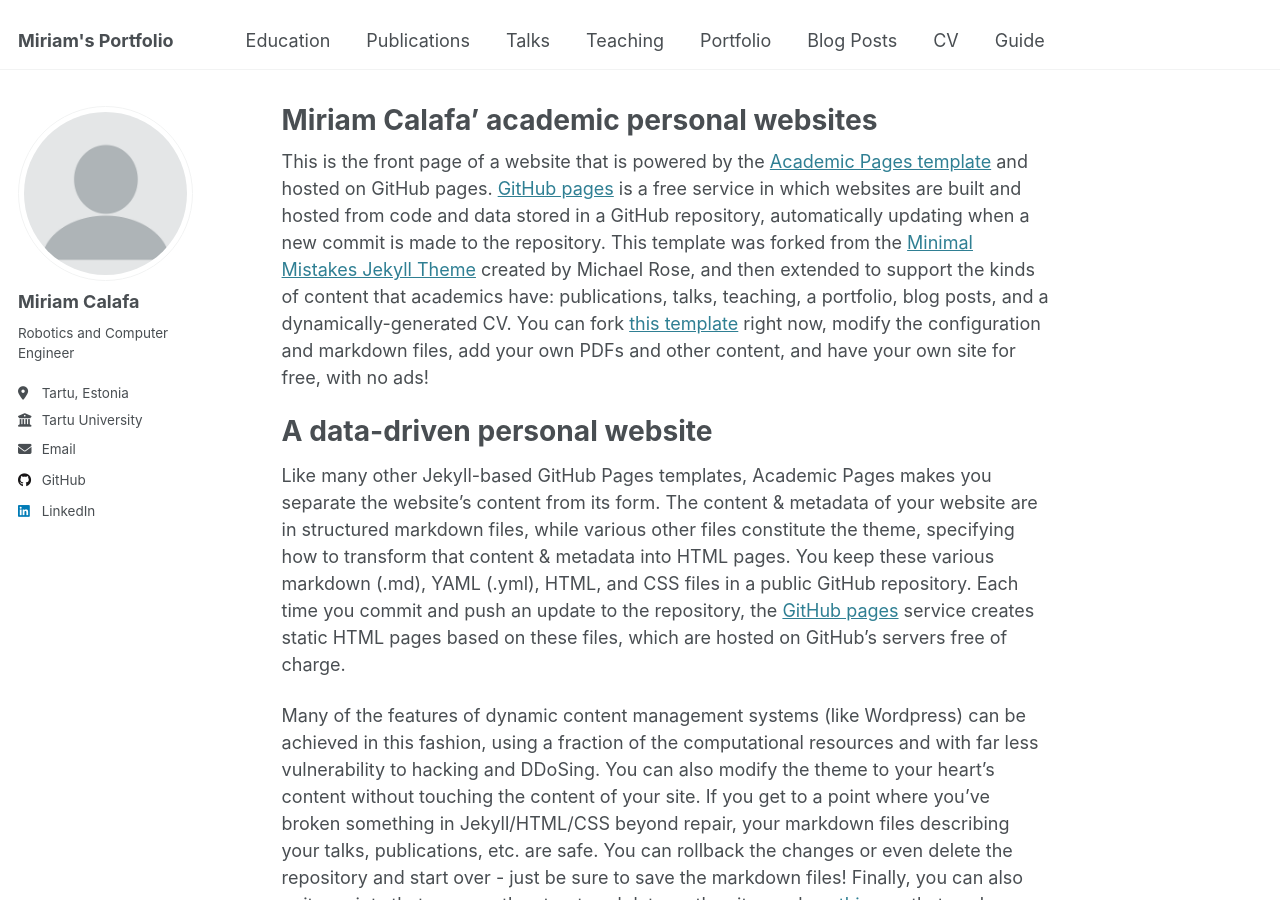
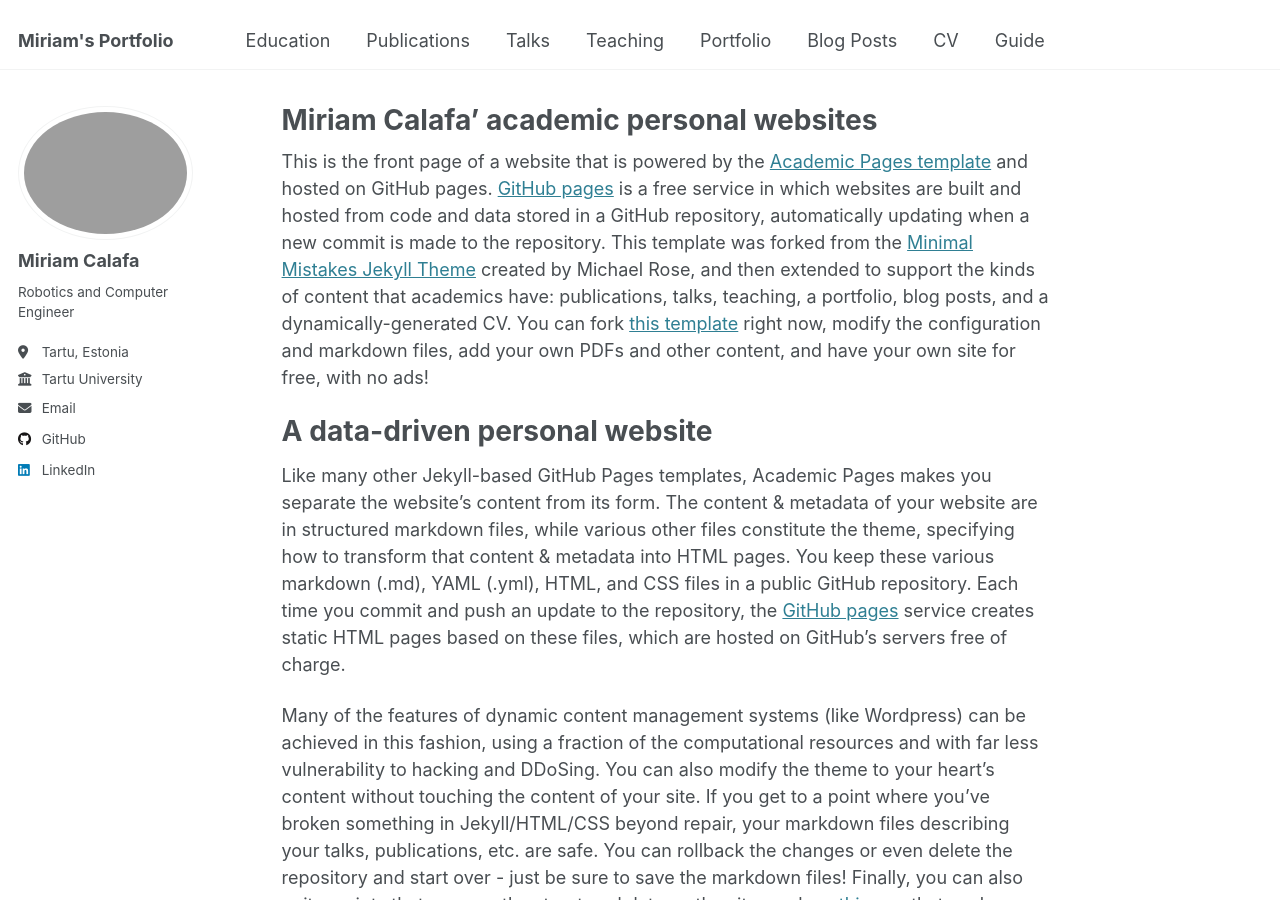
Before and after one commit to MiriamCalafa/MiriamCalafa.github.io, a Jekyll site: the page built from _pages/about.md, in a window 1280 px wide and 900 px high. Built offline with Jekyll 4.4.1, drawn with Linux system fonts in a browser that asks for light colours.

Commit message:
Update _config.yml

```diff
--- a/_config.yml
+++ b/_config.yml
@@ -22,7 +22,7 @@ repository               : "MiriamCalafa/MiriamCalafa.github.io"
 #               Additional customization can be done by editing /_includes/author-profile.html
 author:
   # Biographic information
-  avatar           : "profile.png"
+  avatar           : "FOTOTESSERA.jpg"
   name             : "Miriam Calafa"
   pronouns         : # example: "she/her"
   bio              : "Robotics and Computer Engineer"
```
